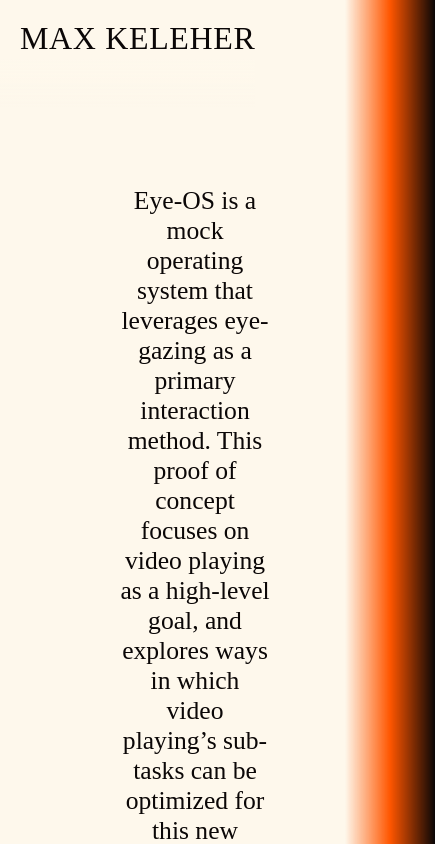
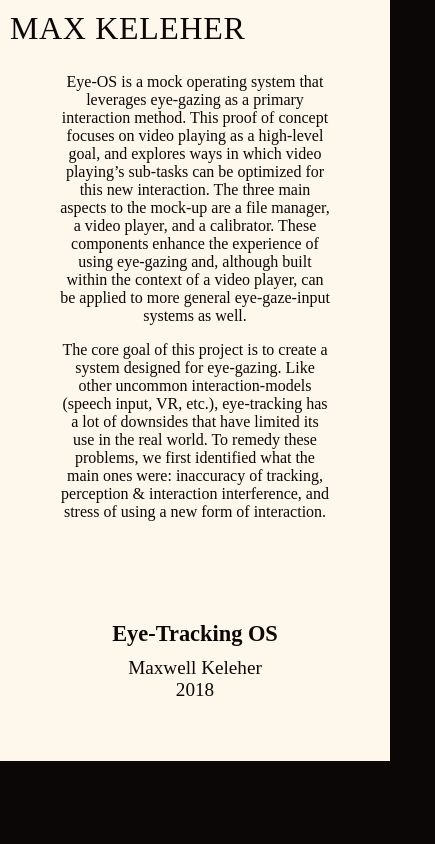
Before and after one commit to maxkele/maxkele.github.io, an Astro site: page /projects in a window 390 px wide. Shown: the top 844 px of the page, 435 px wide, since content can reach past the window. Built offline with nearby package versions, Linux system fonts and the light colour scheme; Astro itself is replaced by a stand-in of ours; a web font is replaced by a local one.

Commit message:
simplify the project page

```diff
--- /dev/null
+++ b/src/layouts/OldProject.astro
@@ -0,0 +1,256 @@
+---
+import Base from './Base.astro'
+import Gallery from '../components/ProjectGallery.astro'
+import HomeLogo from '../components/HomeLogo.astro';
+const { frontmatter } = Astro.props
+
+let galleryVisible = false;
+const orange = "#FF5600";
+const offWhite = "#FEF9EF";
+
+---
+
+<Base title={frontmatter.title}>
+	<div class="projectGallery">
+		<!-- <div> -->
+			<!-- <HomeLogo/> -->
+			<div class="exhibit"></div>
+				<div class="wordmark"><HomeLogo/></div>
+
+				<div>
+					<button id="gallery-toggle">
+						{galleryVisible ?
+							<svg width="28" height="36" viewBox="0 0 28 36" fill="none" xmlns="http://www.w3.org/2000/svg">
+								<rect x="5.36963" y="0.5" width="22.1304" height="29.4348" fill={offWhite} stroke={orange}/>
+								<rect x="2.93481" y="2.93481" width="22.1304" height="29.4348" fill={offWhite} stroke={orange}/>
+								<rect x="0.5" y="5.36951" width="22.1304" height="29.4348" fill={offWhite} stroke={orange}/>
+								<path d="M3.04346 6.69568L3.04348 32.2608H21.3043" stroke={orange} stroke-linecap="square" stroke-dasharray="2 2"/>
+								<path d="M5.47827 5.47827V29.8261H22.5217" stroke={orange} stroke-linecap="square" stroke-dasharray="2 2"/>
+							</svg>
+							:
+							<svg width="28" height="36" viewBox="0 0 28 36" fill="none" xmlns="http://www.w3.org/2000/svg">
+								<rect x="5.36963" y="0.5" width="22.1304" height="29.4348" fill={orange} stroke={offWhite}/>
+								<rect x="2.93481" y="2.93481" width="22.1304" height="29.4348" fill={orange} stroke={offWhite}/>
+								<rect x="0.5" y="5.36951" width="22.1304" height="29.4348" fill={orange} stroke={offWhite}/>
+								<path d="M3.04346 6.69568L3.04348 32.2608H21.3043" stroke={offWhite} stroke-linecap="square" stroke-dasharray="2 2"/>
+								<path d="M5.47827 5.47827V29.8261H22.5217" stroke={offWhite} stroke-linecap="square" stroke-dasharray="2 2"/>
+							</svg>
+						}
+					</button>
+				</div>
+
+				<slot/>
+
+				<!-- <a class="darkButton" href={frontmatter.file}>
+					See full project
+				</a> -->
+				<div class="info">
+					<h2>{frontmatter.title}</h2>
+					<p>{frontmatter.authors}</p>
+					<p>{frontmatter.year}</p>
+				</div>
+			</div>
+		<!-- </div> -->
+
+		<nav id="main_nav">
+			<ul>
+				<li><a href="">This</a></li>
+				<li><a href="">That</a></li>
+				<li><a href="">The other</a></li>
+			</ul>
+			<p><a href="#body" id="access_top" class="access_aid">Skip to top</a></p>
+		</nav>
+		<!-- <Gallery class="scroller" visible={galleryVisible}/> -->
+	</div>
+</Base>
+
+<style>
+	.wordmark {
+		position: relative;
+		top: -120px;
+		left: -320px;
+
+		font-weight: 100;
+		font-size: 2rem;
+		letter-spacing: 0.02em;
+		text-transform: uppercase;
+	}
+
+	.projectGallery {
+		/* display: flex;
+		flex-direction: row; */
+		display: grid;
+		grid-template-columns: 3fr 1fr;
+	}
+
+	.exhibit {
+		/* position: relative; */
+		/* flex-basis: 85%; */
+		text-align: center;
+		font-size: 1.6rem;
+		color: var(--black);
+
+		padding: 160px 120px;
+		box-sizing: border-box;
+		max-height: 100vh;
+
+		overflow-y: scroll;
+		overflow-x: hidden;
+		scrollbar-width: none;
+		scroll-behavior: smooth;
+
+		/* background-color: var(--white); */
+		background: linear-gradient(90deg, var(--white) 50%, var(--black) 50%);
+		background-size: 200%;
+		background-position: 0%;
+
+		animation: about-intro 2s var(--ease) 1;
+	}
+
+	.exhibit::-webkit-scrollbar
+	{
+		width: 12px;
+		background-color: transparent;
+	}
+
+	.exhibit::-webkit-scrollbar-thumb {
+		background-color: var(--foreground);
+		border-radius: 12px;
+		box-shadow: inset 0 0 0 2px var(--background);
+	}
+
+	.exhibit::after{
+		--width: 90px;
+
+		content: "";
+		display: block;
+		width: var(--width);
+		height: 100%;
+
+		position: absolute;
+		z-index: 99;
+		top: 0;
+		bottom: 0;
+		right: calc((var(--width) * -0.5) + 25vw);
+
+		background: linear-gradient(90deg, transparent, var(--orange), transparent);
+		animation: about-beam-intro 2s var(--ease) 1;
+	}
+
+	.info > p {
+		margin: 0;
+		font-size: 1.2rem;
+	}
+
+	.info > h2 {
+		margin: 100px 0 10px 0;
+		font-size: 1.4rem;
+	}
+
+	.scroller {
+		z-index: 1;
+	}
+
+	.darkButton {
+		line-height: 1;
+		margin: 1rem 0;
+		padding: 1rem 2rem;
+
+		text-decoration: none;
+		color: inherit;
+		display: block;
+		background-size: 100%;
+		transition: box-shadow 0.2s ease;
+
+		background: #000000;
+		box-shadow: inset 0px 0px 10px 12px #f9efdc;
+		border-radius: 8px;
+	}
+
+	a.darkButton:hover {
+		box-shadow: inset 0px 0px 10px 12px #000000 !important;
+	}
+
+	@keyframes about-intro
+	{
+		from { background-position: 100%; }
+		to { background-position: 0%; }
+	}
+
+	@keyframes about-beam-intro
+	{
+		from { transform: translateX(-75vw); }
+		to { transform: translateX(0vw); }
+	}
+
+	@media (max-width: 1050px)
+	{
+
+	}
+
+	@media (max-width: 580px)
+	{
+		.wordmark {
+			position: absolute;
+			top: 0px;
+			left: 0px;
+			padding: 20px 0 50px 20px;
+
+			font-weight: 100;
+			font-size: 2rem;
+			letter-spacing: 0.02em;
+			text-transform: uppercase;
+
+			background: linear-gradient(180deg, var(--white) 55%, transparent);
+
+
+		}
+
+		.projectGallery {
+			display: flex;
+			flex-direction: column;
+		}
+
+		.exhibit {
+			/* position: relative; */
+			/* flex-basis: 85%; */
+			text-align: center;
+			font-size: 1.6rem;
+			color: var(--black);
+
+			padding: 160px 120px;
+			box-sizing: border-box;
+			max-height: 100vh;
+
+			overflow-y: scroll;
+			overflow-x: hidden;
+			scrollbar-width: none;
+			scroll-behavior: smooth;
+
+			/* background-color: var(--white); */
+			background: linear-gradient(90deg, var(--white) 50%, var(--black) 50%);
+			background-size: 200%;
+			background-position: 0%;
+
+			animation: none;
+		}
+
+		.exhibit::after{
+			--width: 90px;
+
+			content: "";
+			display: block;
+			width: var(--width);
+			height: 100%;
+
+			position: absolute;
+			z-index: 99;
+			top: 0;
+			bottom: 0;
+			right: calc((var(--width) * -0.5));
+
+			background: linear-gradient(90deg, transparent, var(--orange), transparent);
+			animation: none;
+		}
+	}
+</style>
--- a/src/layouts/Project.astro
+++ b/src/layouts/Project.astro
@@ -1,62 +1,35 @@
 ---
 import Base from './Base.astro'
-import Gallery from '../components/Gallery.astro'
+import Gallery from '../components/ProjectGallery.astro'
 import HomeLogo from '../components/HomeLogo.astro';
 const { frontmatter } = Astro.props
+
+let galleryVisible = false;
+const orange = "#FF5600";
+const offWhite = "#FEF9EF";
+
 ---
 
 <Base title={frontmatter.title}>
-	<div class="projectGallery">
-		<!-- <div> -->
-			<!-- <HomeLogo/> -->
 	<div class="exhibit">
 		<div class="wordmark"><HomeLogo/></div>
 
+		<div class="content">
 			<slot/>
 
-				<!-- <a class="darkButton" href={frontmatter.file}>
-					See full project
-				</a> -->
 			<div class="info">
 				<h2>{frontmatter.title}</h2>
 				<p>{frontmatter.authors}</p>
 				<p>{frontmatter.year}</p>
 			</div>
 		</div>
-		<!-- </div> -->
-
-		<Gallery class="scroller" />
 	</div>
 </Base>
 
 <style>
-	.wordmark {
-		position: relative;
-		top: -120px;
-		left: -320px;
-
-		font-weight: 100;
-		font-size: 2rem;
-		letter-spacing: 0.02em;
-		text-transform: uppercase;
-	}
-
-	.projectGallery {
-		/* display: flex;
-		flex-direction: row; */
-		display: grid;
-		grid-template-columns: 3fr 1fr;
-	}
-
 	.exhibit {
-		/* position: relative; */
-		/* flex-basis: 85%; */
-		text-align: center;
-		font-size: 1.6rem;
 		color: var(--black);
 
-		padding: 160px 120px;
-		box-sizing: border-box;
 		max-height: 100vh;
 
 		overflow-y: scroll;
@@ -64,12 +37,7 @@ const { frontmatter } = Astro.props
 		scrollbar-width: none;
 		scroll-behavior: smooth;
 
-		/* background-color: var(--white); */
-		background: linear-gradient(90deg, var(--white) 50%, var(--black) 50%);
-		background-size: 200%;
-		background-position: 0%;
-
-		animation: about-intro 2s var(--ease) 1;
+		background-color: var(--white);
 	}
 
 	.exhibit::-webkit-scrollbar
@@ -78,28 +46,31 @@ const { frontmatter } = Astro.props
 		background-color: transparent;
 	}
 
-	.exhibit::-webkit-scrollbar-thumb {
+	/* .exhibit::-webkit-scrollbar-thumb {
 		background-color: var(--foreground);
 		border-radius: 12px;
 		box-shadow: inset 0 0 0 2px var(--background);
+	} */
+
+	.wordmark {
+		padding: 40px;
+
+		font-weight: 100;
+		font-size: 2rem;
+		letter-spacing: 0.02em;
+		text-transform: uppercase;
 	}
 
-	.exhibit::after{
-		--width: 90px;
+	.content {
+		text-align: center;
+		font-size: 1.6rem;
 
-		content: "";
-		display: block;
-		width: var(--width);
-		height: 100%;
+		padding: 0 120px 120px 120px;
+		box-sizing: border-box;
 
-		position: absolute;
-		z-index: 99;
-		top: 0;
-		bottom: 0;
-		right: calc((var(--width) * -0.5) + 25vw);
-
-		background: linear-gradient(90deg, transparent, var(--orange), transparent);
-		animation: about-beam-intro 2s var(--ease) 1;
+		/* background: linear-gradient(90deg, var(--white) 50%, var(--black) 50%);
+		background-size: 200%;
+		background-position: 0%; */
 	}
 
 	.info > p {
@@ -112,42 +83,6 @@ const { frontmatter } = Astro.props
 		font-size: 1.4rem;
 	}
 
-	.scroller {
-		z-index: 1;
-	}
-
-	.darkButton {
-		line-height: 1;
-		margin: 1rem 0;
-		padding: 1rem 2rem;
-
-		text-decoration: none;
-		color: inherit;
-		display: block;
-		background-size: 100%;
-		transition: box-shadow 0.2s ease;
-
-		background: #000000;
-		box-shadow: inset 0px 0px 10px 12px #f9efdc;
-		border-radius: 8px;
-	}
-
-	a.darkButton:hover {
-		box-shadow: inset 0px 0px 10px 12px #000000 !important;
-	}
-
-	@keyframes about-intro
-	{
-		from { background-position: 100%; }
-		to { background-position: 0%; }
-	}
-
-	@keyframes about-beam-intro
-	{
-		from { transform: translateX(-75vw); }
-		to { transform: translateX(0vw); }
-	}
-
 	@media (max-width: 1050px)
 	{
 
@@ -156,10 +91,7 @@ const { frontmatter } = Astro.props
 	@media (max-width: 580px)
 	{
 		.wordmark {
-			position: absolute;
-			top: 0px;
-			left: 0px;
-			padding: 20px 0 50px 20px;
+			padding: 10px;
 
 			font-weight: 100;
 			font-size: 2rem;
@@ -171,50 +103,27 @@ const { frontmatter } = Astro.props
 
 		}
 
-		.projectGallery {
-			display: flex;
-			flex-direction: column;
-		}
-
-		.exhibit {
+		.content {
 			/* position: relative; */
 			/* flex-basis: 85%; */
 			text-align: center;
-			font-size: 1.6rem;
+			font-size: 1rem;
 			color: var(--black);
 
-			padding: 160px 120px;
+			padding: 0 60px 60px 60px;
 			box-sizing: border-box;
 			max-height: 100vh;
 
-			overflow-y: scroll;
+			overflow-y: hidden;
 			overflow-x: hidden;
 			scrollbar-width: none;
 			scroll-behavior: smooth;
 
 			/* background-color: var(--white); */
-			background: linear-gradient(90deg, var(--white) 50%, var(--black) 50%);
+			/* background: linear-gradient(90deg, var(--white) 50%, var(--black) 50%);
 			background-size: 200%;
-			background-position: 0%;
+			background-position: 0%; */
 
-			animation: none;
-		}
-
-		.exhibit::after{
-			--width: 90px;
-
-			content: "";
-			display: block;
-			width: var(--width);
-			height: 100%;
-
-			position: absolute;
-			z-index: 99;
-			top: 0;
-			bottom: 0;
-			right: calc((var(--width) * -0.5));
-
-			background: linear-gradient(90deg, transparent, var(--orange), transparent);
 			animation: none;
 		}
 	}
```
Also changed, not shown: src/components/GalleryWithButton.astro (added, +53 -0 lines), src/components/HomeLogo.astro (line endings or trailing spaces), src/components/ProjectGallery.astro (renamed from src/components/Gallery.astro). Lines whose indentation alone changed are shown as unchanged.
